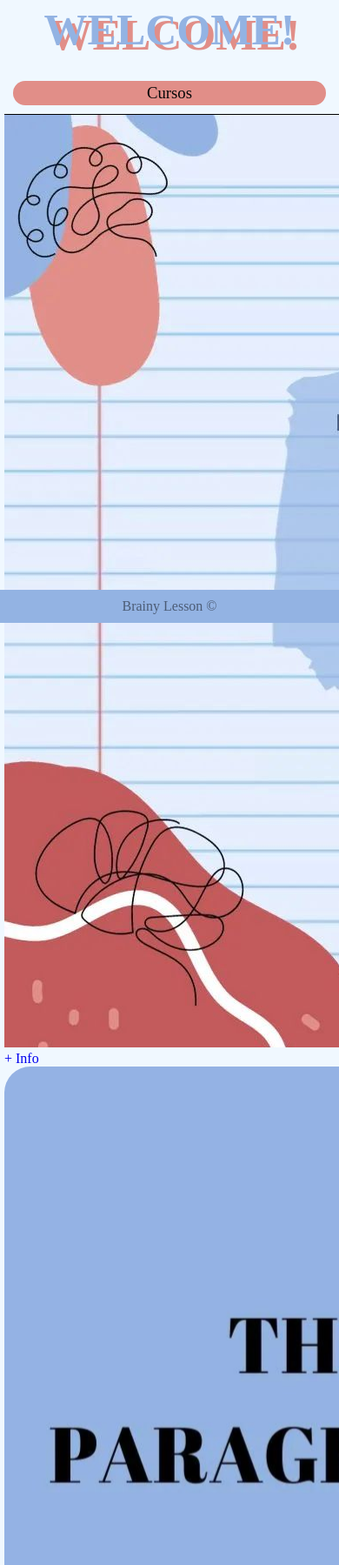
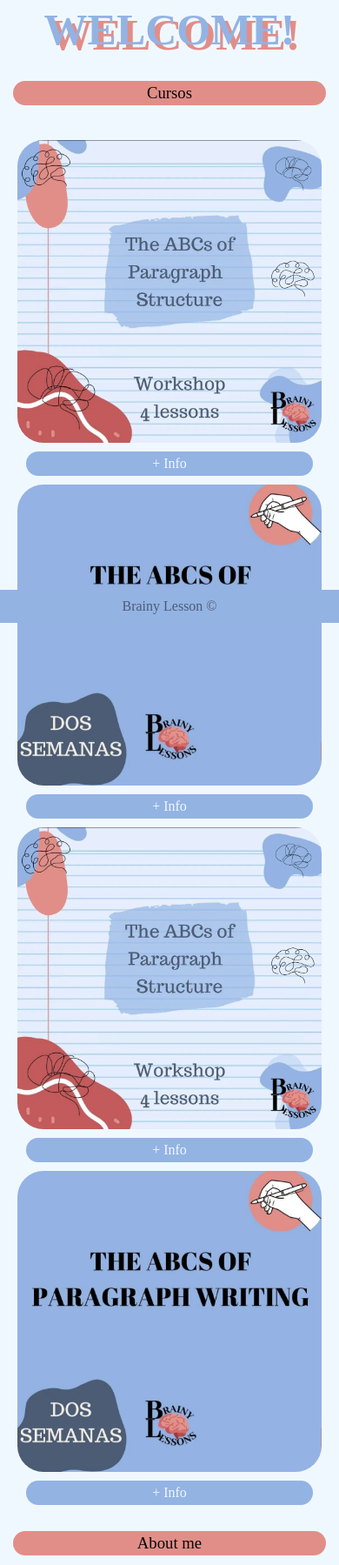
Before and after one commit to MGal94/BrainyLessons, a PHP site: page / in a window 390 px wide; the page is wider, and only the part inside the window is pictured. Shown: the part 133-1932 px from the top of that part at 87% size. Run offline with PHP 8.4, Linux system fonts and the light colour scheme; some libraries are stand-ins or nearby versions; some web fonts are replaced.

Commit message:
media querie

```diff
--- a/index.html
+++ b/index.html
@@ -53,24 +53,22 @@
     <section class="welcome">
       <h1>WELCOME!</h1>
     </section>
-
-    <!-- Section Cursos -->
-    <section class="cursos-container">
-      <h3 class="title">Cursos</h3>
-      <div class="curso-banner">
-        <img class="curso-banner" src="img/curso1 (1).png" alt="" />
+    <h3 class="title">Cursos</h3>
+    <section class="cursos">
+      <div class="items">
+        <img class="item" src="img/curso1 (1).png" alt="" />
         <a href="#">+ Info</a>
       </div>
-      <div class="curso-banner">
+      <div class="items">
         <img class="item" src="img/curso2.png" alt="" />
         <a href="#">+ Info</a>
       </div>
-      <div class="curso-banner">
-        <img class="curso-banner" src="img/curso1 (1).png" alt="" />
+      <div class="items">
+        <img class="item" src="img/curso1 (1).png" alt="" />
         <a href="#">+ Info</a>
       </div>
-      <div class="curso-banner">
-        <img class="curso-banner" src="img/curso2.png" alt="" />
+      <div class="items">
+        <img class="item" src="img/curso2.png" alt="" />
         <a href="#">+ Info</a>
       </div>
     </section>
@@ -103,7 +101,7 @@
         ></a>
       </div>
     </section>
-    <!-- Footer -->
+
     <footer>
       <p>Brainy Lesson ©</p>
     </footer>
--- a/style.css
+++ b/style.css
@@ -96,24 +96,17 @@ footer {
 }
 
 /* Cursos */
-/* .cursos {
+.cursos {
   display: flex;
   flex-direction: column;
   align-items: center;
   margin-top: 30px;
   padding: 10px;
-} */
-.cursos {
-  display: grid;
-  grid-template-columns: repeat(auto-fill, minmax(200px, 1fr));
-  gap: 20px;
-  max-width: 900px;
-  margin: auto;
 }
 .cursos img {
   display: flex;
   flex-wrap: nowrap;
-  max-width: 350px;
+  width: 350px;
   margin: 0 auto;
 }
 .items {
@@ -249,3 +242,15 @@ footer {
   display: flex;
   background-color: var(--azul);
 }
+
+/* MediaQuerie */
+@media (min-width: 1000px) {
+  .cursos {
+    display: grid;
+    grid-template-columns: repeat(auto-fill, minmax(350px, 2fr));
+    gap: 50px;
+    margin: auto;
+    align-items: center;
+    justify-content: center;
+  }
+}
```
